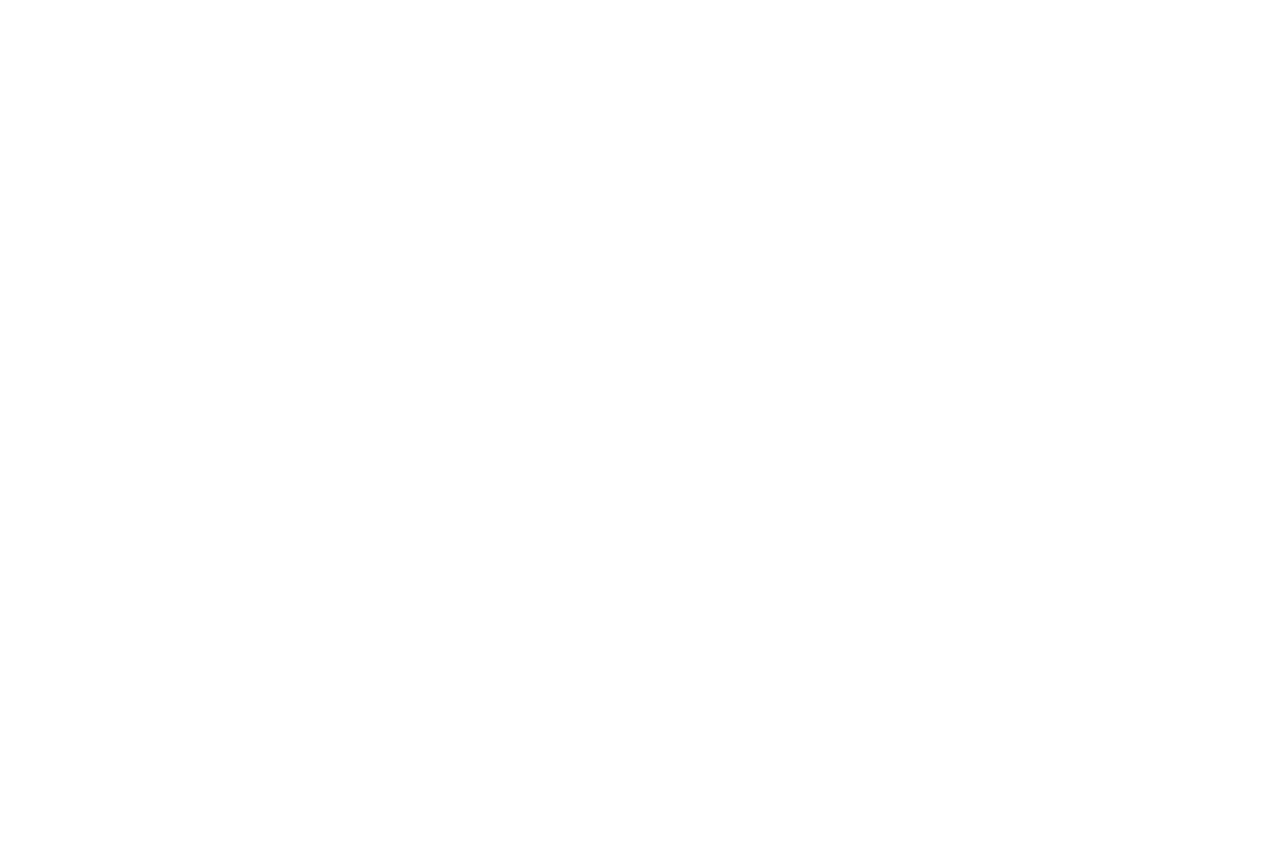
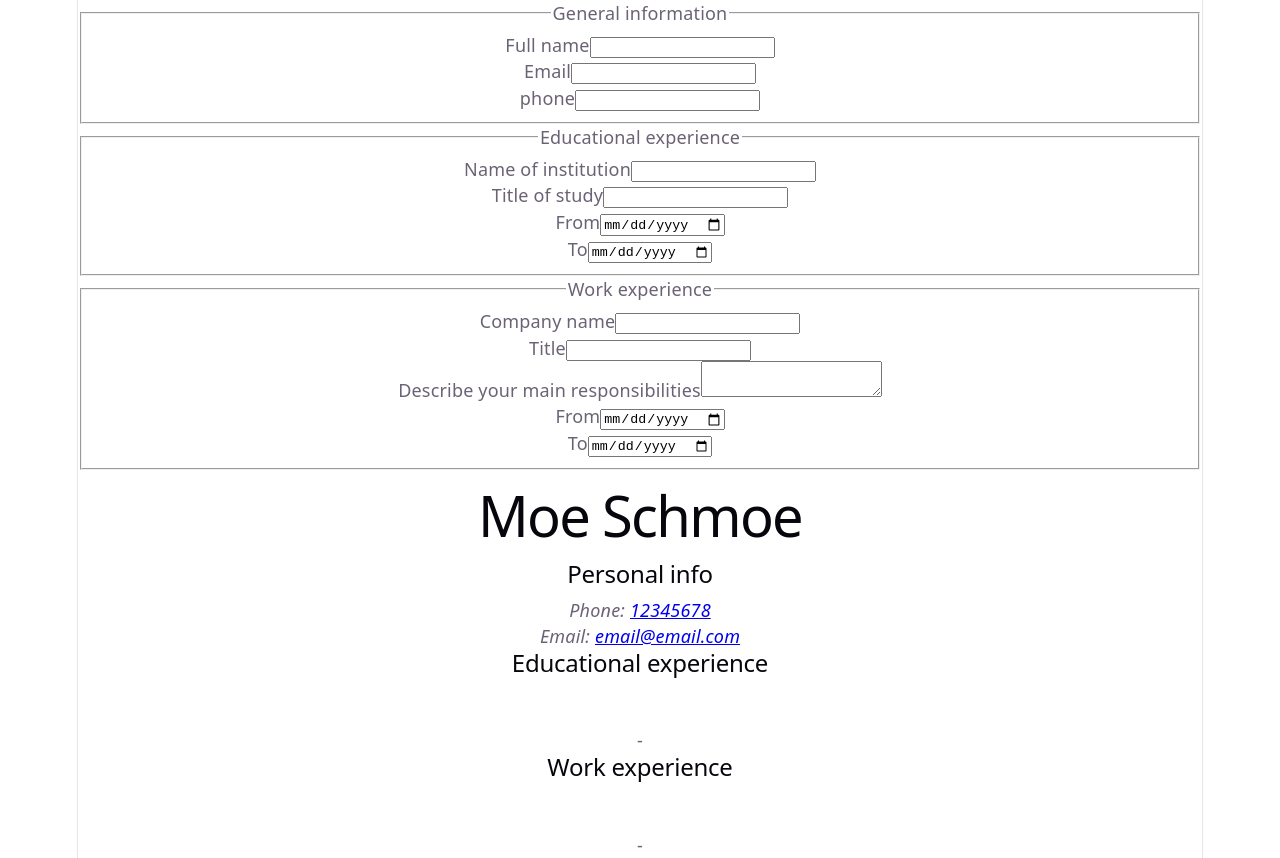
Before and after one commit to wishyrater/odin-cv, a React (Vite) app: page / in a window 1280 px wide. Before the commit the page ends 800 px from the top, so only its background shows below. Built offline with nearby package versions, Linux system fonts and the light colour scheme.

Commit message:
Reconfigure to share state across form and preview

```diff
--- a/src/App.css
+++ b/src/App.css
@@ -0,0 +1,184 @@
+.counter {
+  font-size: 16px;
+  padding: 5px 10px;
+  border-radius: 5px;
+  color: var(--accent);
+  background: var(--accent-bg);
+  border: 2px solid transparent;
+  transition: border-color 0.3s;
+  margin-bottom: 24px;
+
+  &:hover {
+    border-color: var(--accent-border);
+  }
+  &:focus-visible {
+    outline: 2px solid var(--accent);
+    outline-offset: 2px;
+  }
+}
+
+.hero {
+  position: relative;
+
+  .base,
+  .framework,
+  .vite {
+    inset-inline: 0;
+    margin: 0 auto;
+  }
+
+  .base {
+    width: 170px;
+    position: relative;
+    z-index: 0;
+  }
+
+  .framework,
+  .vite {
+    position: absolute;
+  }
+
+  .framework {
+    z-index: 1;
+    top: 34px;
+    height: 28px;
+    transform: perspective(2000px) rotateZ(300deg) rotateX(44deg) rotateY(39deg)
+      scale(1.4);
+  }
+
+  .vite {
+    z-index: 0;
+    top: 107px;
+    height: 26px;
+    width: auto;
+    transform: perspective(2000px) rotateZ(300deg) rotateX(40deg) rotateY(39deg)
+      scale(0.8);
+  }
+}
+
+#center {
+  display: flex;
+  flex-direction: column;
+  gap: 25px;
+  place-content: center;
+  place-items: center;
+  flex-grow: 1;
+
+  @media (max-width: 1024px) {
+    padding: 32px 20px 24px;
+    gap: 18px;
+  }
+}
+
+#next-steps {
+  display: flex;
+  border-top: 1px solid var(--border);
+  text-align: left;
+
+  & > div {
+    flex: 1 1 0;
+    padding: 32px;
+    @media (max-width: 1024px) {
+      padding: 24px 20px;
+    }
+  }
+
+  .icon {
+    margin-bottom: 16px;
+    width: 22px;
+    height: 22px;
+  }
+
+  @media (max-width: 1024px) {
+    flex-direction: column;
+    text-align: center;
+  }
+}
+
+#docs {
+  border-right: 1px solid var(--border);
+
+  @media (max-width: 1024px) {
+    border-right: none;
+    border-bottom: 1px solid var(--border);
+  }
+}
+
+#next-steps ul {
+  list-style: none;
+  padding: 0;
+  display: flex;
+  gap: 8px;
+  margin: 32px 0 0;
+
+  .logo {
+    height: 18px;
+  }
+
+  a {
+    color: var(--text-h);
+    font-size: 16px;
+    border-radius: 6px;
+    background: var(--social-bg);
+    display: flex;
+    padding: 6px 12px;
+    align-items: center;
+    gap: 8px;
+    text-decoration: none;
+    transition: box-shadow 0.3s;
+
+    &:hover {
+      box-shadow: var(--shadow);
+    }
+    .button-icon {
+      height: 18px;
+      width: 18px;
+    }
+  }
+
+  @media (max-width: 1024px) {
+    margin-top: 20px;
+    flex-wrap: wrap;
+    justify-content: center;
+
+    li {
+      flex: 1 1 calc(50% - 8px);
+    }
+
+    a {
+      width: 100%;
+      justify-content: center;
+      box-sizing: border-box;
+    }
+  }
+}
+
+#spacer {
+  height: 88px;
+  border-top: 1px solid var(--border);
+  @media (max-width: 1024px) {
+    height: 48px;
+  }
+}
+
+.ticks {
+  position: relative;
+  width: 100%;
+
+  &::before,
+  &::after {
+    content: '';
+    position: absolute;
+    top: -4.5px;
+    border: 5px solid transparent;
+  }
+
+  &::before {
+    left: 0;
+    border-left-color: var(--border);
+  }
+  &::after {
+    right: 0;
+    border-right-color: var(--border);
+  }
+}
--- a/src/App.jsx
+++ b/src/App.jsx
@@ -1,11 +1,62 @@
 import { useState } from 'react'
+import Form from './components/Form.jsx'
+import Preview from './components/Preview.jsx'
 import './App.css'
 
+const initialProfile = {
+    general: { name: 'Moe Schmoe', phone: '12345678', email: 'email@email.com', },
+    education: [{ schoolName: 'Abc', titleOfStudy: '123', dateFrom: '12.04.2027', dateTo: '12.04.2027', }],
+    work: [{ companyName: 'Bigger industries inc.', positionTitle: 'Big Dawg', responsibilities: 'Did this', dateFrom: '12.04.2027', dateTo: '12.04.2027', }],
+};
+
 function App() {
-  return (
-    <>
-    </>
-  )
+	const [profile, setProfile] = useState(initialProfile);
+
+	function handleGeneralChange(e) {
+		const { name, value } = e.target;
+
+		setProfile((previous) => ({
+			...previous,
+			general: {
+				...previous.general,
+				[name]: value,
+			},
+		}));
+	}
+
+	function handleEducationChange(e) {
+        const { name, value } = e.target;
+
+        setProfile((previousProfile) => ({
+            ...previousProfile,
+            education: {
+                ...previousProfile.education,
+                [name]: value,
+            }
+        }));
+    }
+
+    function handleWorkChange(e) {
+        const {name, value } = e.target;
+
+        setProfile((previousProfile) => ({
+            ...previousProfile,
+            work: {
+                ...previousProfile.work,
+                [name]: value,
+            }
+        }));
+    }
+
+	return (
+    	<>
+		<Form
+			handleGeneralChange={handleGeneralChange}
+			handleEducationChange={handleEducationChange}
+			handleWorkChange={handleWorkChange}/>
+    	<Preview profile={profile} />
+    	</>
+	)
 }
 
 export default App
--- a/src/components/Form.jsx
+++ b/src/components/Form.jsx
@@ -1,50 +1,6 @@
 import { useState } from 'react'
 
-const initialProfile = {
-    general: { name: 'Moe Schmoe', phone: '', email: '', },
-    education: { schoolName: '', titleOfStudy: '', dateFrom: '', dateTo: '', },
-    work: { companyName: '', positionTitle: '', responsibilities: '', dateFrom: '', dateTo: '', },
-};
-
-export default function Form() {
-    const [profile, setProfile] = useState(initialProfile);
-
-    function handleGeneralChange(e) {
-        const { name, value } = e.target;
-
-        setProfile((previousProfile) => ({
-            ...previousProfile,
-            general: {
-                ...previousProfile.general,
-                [name]: value,
-            },
-        }));
-    }
-
-    function handleEducationChange(e) {
-        const { name, value } = e.target;
-
-        setProfile((previousProfile) => ({
-            ...previousProfile,
-            education: {
-                ...previousProfile.education,
-                [name]: value,
-            }
-        }));
-    }
-
-    function handleWorkChange(e) {
-        const {name, value } = e.target;
-
-        setProfile((previousProfile) => ({
-            ...previousProfile,
-            work: {
-                ...previousProfile.work,
-                [name]: value,
-            }
-        }));
-    }
-
+export default function Form({ handleGeneralChange, handleEducationChange, handleWorkChange }) {
     return (
         <form>
             <fieldset>
--- a/src/components/Preview.jsx
+++ b/src/components/Preview.jsx
@@ -16,6 +16,7 @@
         <h2>Work experience</h2>
         <h3>{profile.work.companyName}</h3>
         <p>{profile.work.positionTitle}</p>
+        <p>{profile.work.responsibilities}</p>
         <p>{profile.work.dateFrom} - {profile.work.dateTo}</p>
         </>
     )
--- a/src/index.css
+++ b/src/index.css
@@ -0,0 +1,111 @@
+:root {
+  --text: #6b6375;
+  --text-h: #08060d;
+  --bg: #fff;
+  --border: #e5e4e7;
+  --code-bg: #f4f3ec;
+  --accent: #aa3bff;
+  --accent-bg: rgba(170, 59, 255, 0.1);
+  --accent-border: rgba(170, 59, 255, 0.5);
+  --social-bg: rgba(244, 243, 236, 0.5);
+  --shadow:
+    rgba(0, 0, 0, 0.1) 0 10px 15px -3px, rgba(0, 0, 0, 0.05) 0 4px 6px -2px;
+
+  --sans: system-ui, 'Segoe UI', Roboto, sans-serif;
+  --heading: system-ui, 'Segoe UI', Roboto, sans-serif;
+  --mono: ui-monospace, Consolas, monospace;
+
+  font: 18px/145% var(--sans);
+  letter-spacing: 0.18px;
+  color-scheme: light dark;
+  color: var(--text);
+  background: var(--bg);
+  font-synthesis: none;
+  text-rendering: optimizeLegibility;
+  -webkit-font-smoothing: antialiased;
+  -moz-osx-font-smoothing: grayscale;
+
+  @media (max-width: 1024px) {
+    font-size: 16px;
+  }
+}
+
+@media (prefers-color-scheme: dark) {
+  :root {
+    --text: #9ca3af;
+    --text-h: #f3f4f6;
+    --bg: #16171d;
+    --border: #2e303a;
+    --code-bg: #1f2028;
+    --accent: #c084fc;
+    --accent-bg: rgba(192, 132, 252, 0.15);
+    --accent-border: rgba(192, 132, 252, 0.5);
+    --social-bg: rgba(47, 48, 58, 0.5);
+    --shadow:
+      rgba(0, 0, 0, 0.4) 0 10px 15px -3px, rgba(0, 0, 0, 0.25) 0 4px 6px -2px;
+  }
+
+  #social .button-icon {
+    filter: invert(1) brightness(2);
+  }
+}
+
+body {
+  margin: 0;
+}
+
+#root {
+  width: 1126px;
+  max-width: 100%;
+  margin: 0 auto;
+  text-align: center;
+  border-inline: 1px solid var(--border);
+  min-height: 100svh;
+  display: flex;
+  flex-direction: column;
+  box-sizing: border-box;
+}
+
+h1,
+h2 {
+  font-family: var(--heading);
+  font-weight: 500;
+  color: var(--text-h);
+}
+
+h1 {
+  font-size: 56px;
+  letter-spacing: -1.68px;
+  margin: 32px 0;
+  @media (max-width: 1024px) {
+    font-size: 36px;
+    margin: 20px 0;
+  }
+}
+h2 {
+  font-size: 24px;
+  line-height: 118%;
+  letter-spacing: -0.24px;
+  margin: 0 0 8px;
+  @media (max-width: 1024px) {
+    font-size: 20px;
+  }
+}
+p {
+  margin: 0;
+}
+
+code,
+.counter {
+  font-family: var(--mono);
+  display: inline-flex;
+  border-radius: 4px;
+  color: var(--text-h);
+}
+
+code {
+  font-size: 15px;
+  line-height: 135%;
+  padding: 4px 8px;
+  background: var(--code-bg);
+}
```
